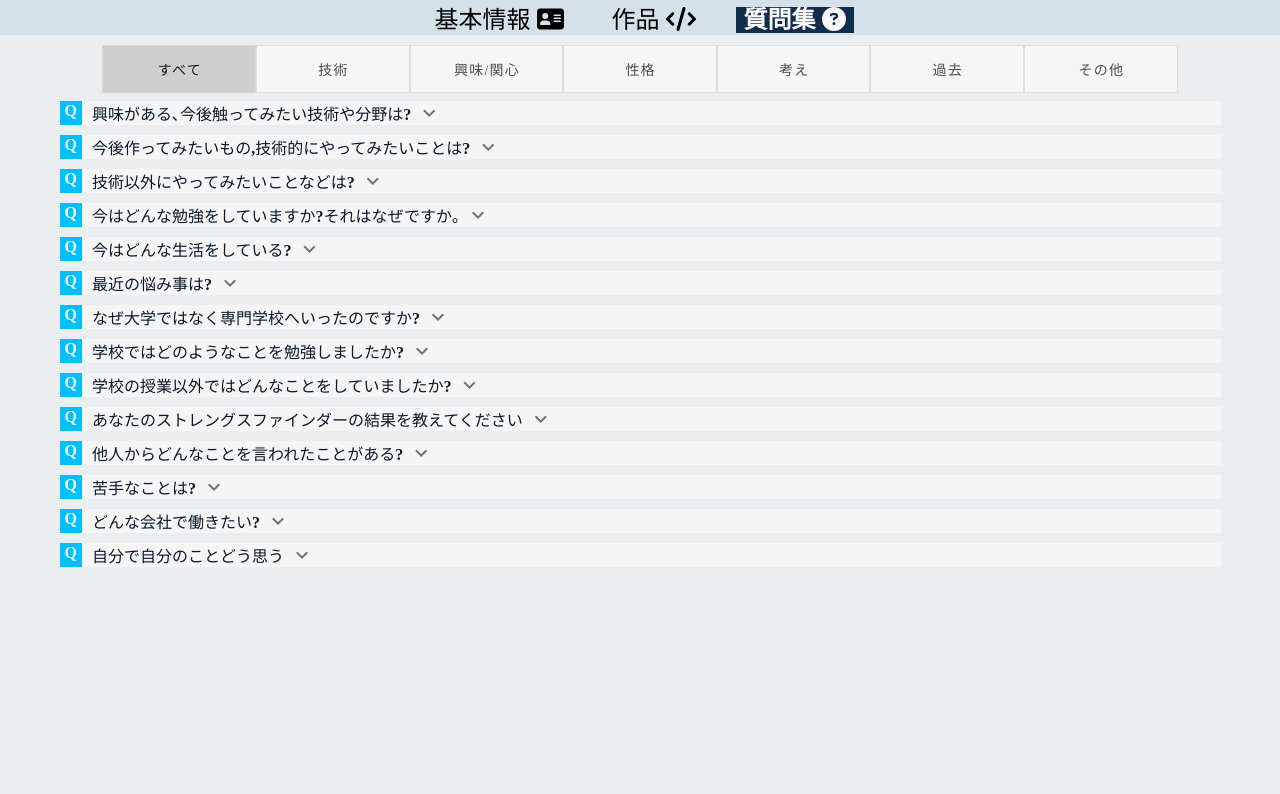
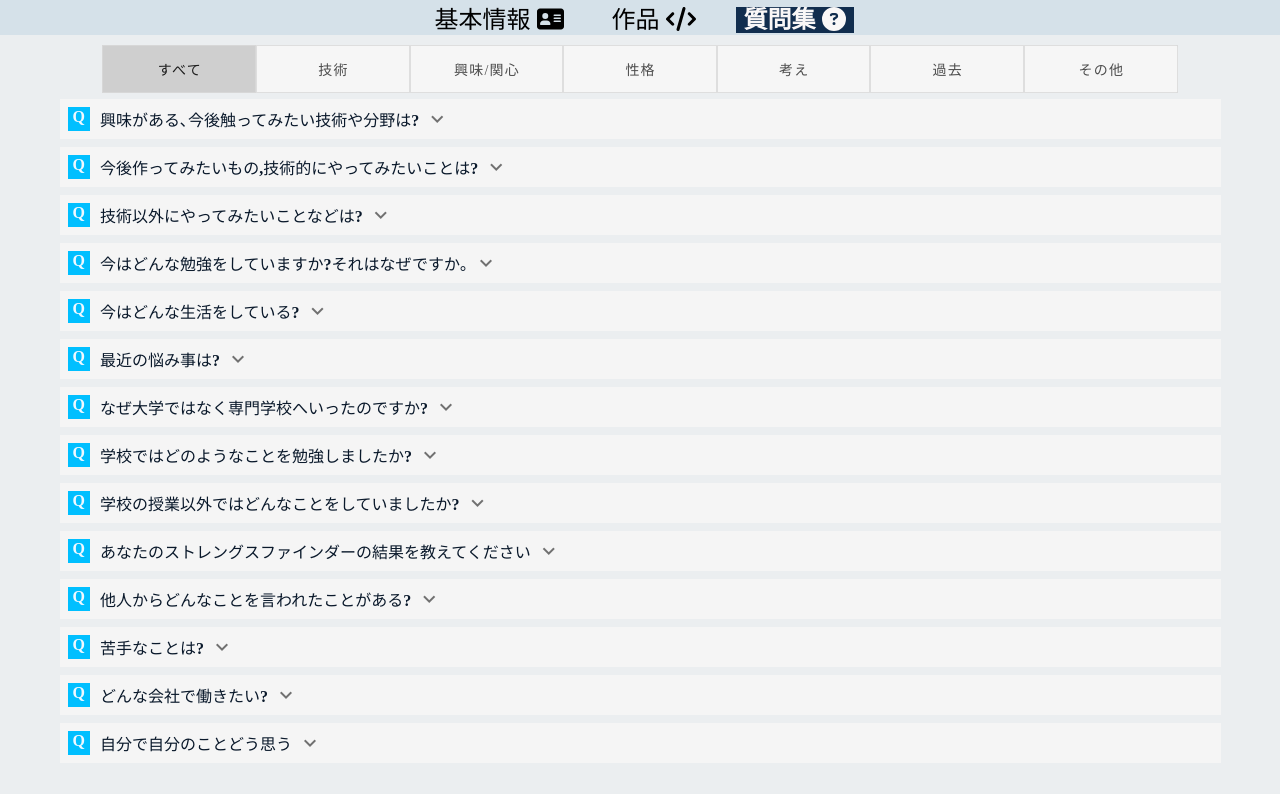
Before and after one commit to s19013/my-profile, a Vue app: page /FQA in a window 1280 px wide. Shown: the top 794 px of the page. Built offline with nearby package versions, Linux system fonts and the light colour scheme.

Commit message:
マージンはコンポーネントの外で設定

```diff
--- a/src/components/QAComponent.vue
+++ b/src/components/QAComponent.vue
@@ -1,5 +1,5 @@
 <template>
-  <div class="FQA">
+  <div class="QA">
     <div @click="show = !show">
       <div class="question">
         <div class="markQ">Q</div>
@@ -38,11 +38,11 @@ export default {
 </script>
 
 <style lang="scss">
-.FQA {
+.QA {
   background-color: #f5f5f5;
   .question {
     display: flex;
-    margin: 10px 0;
+    padding: 0.5rem;
     .btn {
       height: 40%;
     }
@@ -65,8 +65,8 @@ export default {
       padding-left: 1rem;
     }
     .markA {
+      padding: 1px 5px;
       width: 22px;
-      padding: 1px 5px;
       background-color: rgb(255, 72, 0);
       font-weight: bold;
       color: aliceblue;
--- a/src/views/FQA.vue
+++ b/src/views/FQA.vue
@@ -92,6 +92,9 @@ export default {
     } */
   }
 }
+.QA {
+  margin: 0.5rem 0;
+}
 </style>
 <!-- align="center"
 justify="center" -->
```
